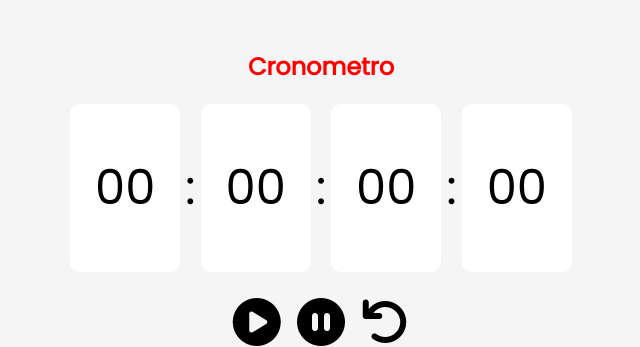
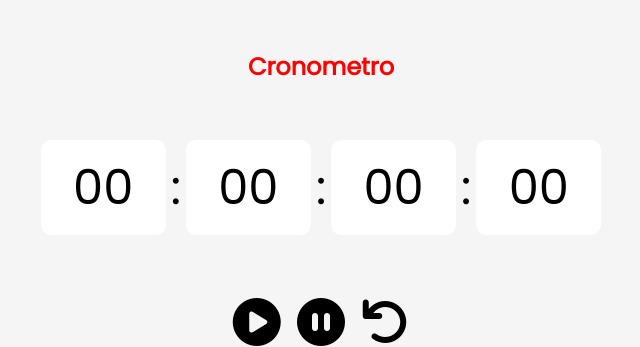
Before and after one commit to val-mai/Orologio-e-Crono---W5L1, a plain HTML site: page index.html in a window 1280 px wide. Shown: the part 634-981 px from the top of the page, without its empty margins (319-959 px from the left). Drawn offline with Linux system fonts and the light colour scheme.

Commit message:
crono fix

```diff
--- a/css/style.css
+++ b/css/style.css
@@ -68,6 +68,7 @@ h2 {
 
 .display {
     display: flex;
+    align-items: center;
 }
 
 #orologiodigitale p, #cronodigitale p {
@@ -85,6 +86,11 @@ h2 {
     font-size:3rem;
 }
 
+.display .card{
+    height: 75px;
+    width: 75px;
+}
+
 button {
     margin-top: 25px;
     border: none;
```
